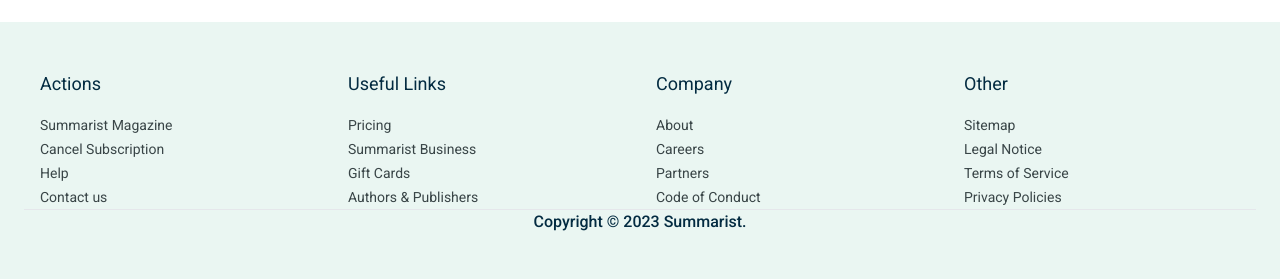
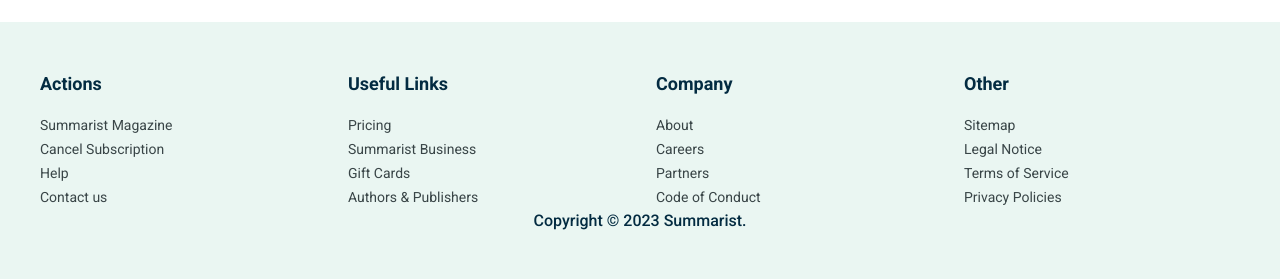
Before and after one commit to DerrickSimilien/Summarist-Virtual-Internship, a Next.js app: page /choose-plan in a window 1280 px wide. Shown: the part 1871-2150 px from the top of the page. Built offline with nearby package versions, Linux system fonts and the light colour scheme.

Commit message:
Initialized git repository

```diff
--- a/src/app/choose-plan/page.tsx
+++ b/src/app/choose-plan/page.tsx
@@ -419,7 +419,13 @@
       >
         <div className="grid grid-cols-2 md:grid-cols-4 gap-8" style={{ maxWidth: '1200px', margin: '0 auto' }}>
           <div>
-            <h4 style={{ color: '#032B41', fontSize: '18px', fontFamily: 'Roboto, sans-serif', margin: '0px 0px 16px' }}>
+            <h4 style={{
+              color: '#032B41',
+              fontSize: '18px',
+              fontFamily: 'Roboto, sans-serif',
+              fontWeight: '600',
+              margin: '0px 0px 16px'
+            }}>
               Actions
             </h4>
             <ul className="space-y-2">
@@ -447,7 +453,13 @@
           </div>
 
           <div>
-            <h4 style={{ color: '#032B41', fontSize: '18px', fontFamily: 'Roboto, sans-serif', margin: '0px 0px 16px' }}>
+            <h4 style={{
+              color: '#032B41',
+              fontSize: '18px',
+              fontFamily: 'Roboto, sans-serif',
+              fontWeight: '600',
+              margin: '0px 0px 16px'
+            }}>
               Useful Links
             </h4>
             <ul className="space-y-2">
@@ -475,7 +487,13 @@
           </div>
 
           <div>
-            <h4 style={{ color: '#032B41', fontSize: '18px', fontFamily: 'Roboto, sans-serif', margin: '0px 0px 16px' }}>
+            <h4 style={{
+              color: '#032B41',
+              fontSize: '18px',
+              fontFamily: 'Roboto, sans-serif',
+              fontWeight: '600',
+              margin: '0px 0px 16px'
+            }}>
               Company
             </h4>
             <ul className="space-y-2">
@@ -503,7 +521,13 @@
           </div>
 
           <div>
-            <h4 style={{ color: '#032B41', fontSize: '18px', fontFamily: 'Roboto, sans-serif', margin: '0px 0px 16px' }}>
+            <h4 style={{
+              color: '#032B41',
+              fontSize: '18px',
+              fontFamily: 'Roboto, sans-serif',
+              fontWeight: '600',
+              margin: '0px 0px 16px'
+            }}>
               Other
             </h4>
             <ul className="space-y-2">
@@ -531,8 +555,14 @@
           </div>
         </div>
 
-        <div className="text-center mt-8 pt-8 border-t" style={{ borderTop: '1px solid #E5E7EB' }}>
-          <p style={{ color: '#032B41', fontSize: '16px', fontFamily: 'Roboto, sans-serif', fontWeight: '500' }}>
+        <div className="text-center mt-8 pt-8">
+          <p style={{
+            color: '#032B41',
+            fontSize: '16px',
+            fontFamily: 'Roboto, sans-serif',
+            fontWeight: '500',
+            margin: '0'
+          }}>
             Copyright © 2023 Summarist.
           </p>
         </div>
--- a/src/app/globals.css
+++ b/src/app/globals.css
@@ -574,12 +574,12 @@
   text-align: center;
 }
 
-.footer__copyright {
-  color: #6b757b; /* Changed from #032b41 to a lighter gray */
-  font-weight: 300; /* Changed from 500 to 300 for lighter weight */
+/* .footer__copyright {
+  color: #6b757b;
+  font-weight: 300;
   font-size: 14px;
   text-align: center;
-}
+} */
 
 /* Add these styles to your global CSS file to fix the layout issues */
 
```
